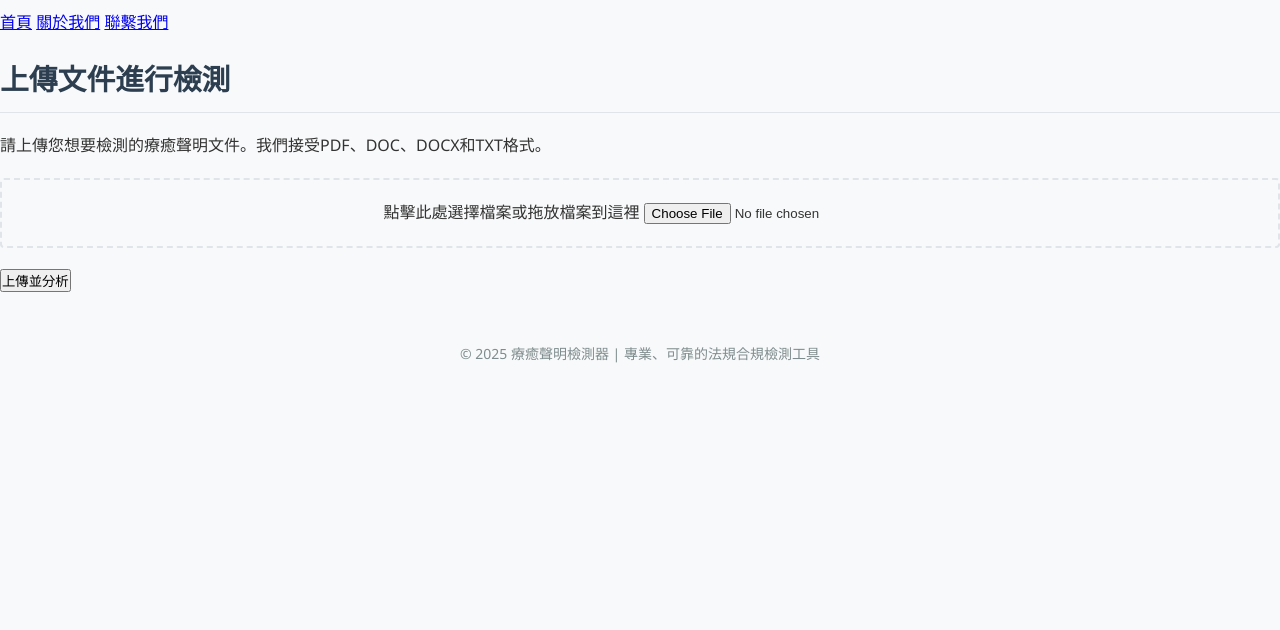
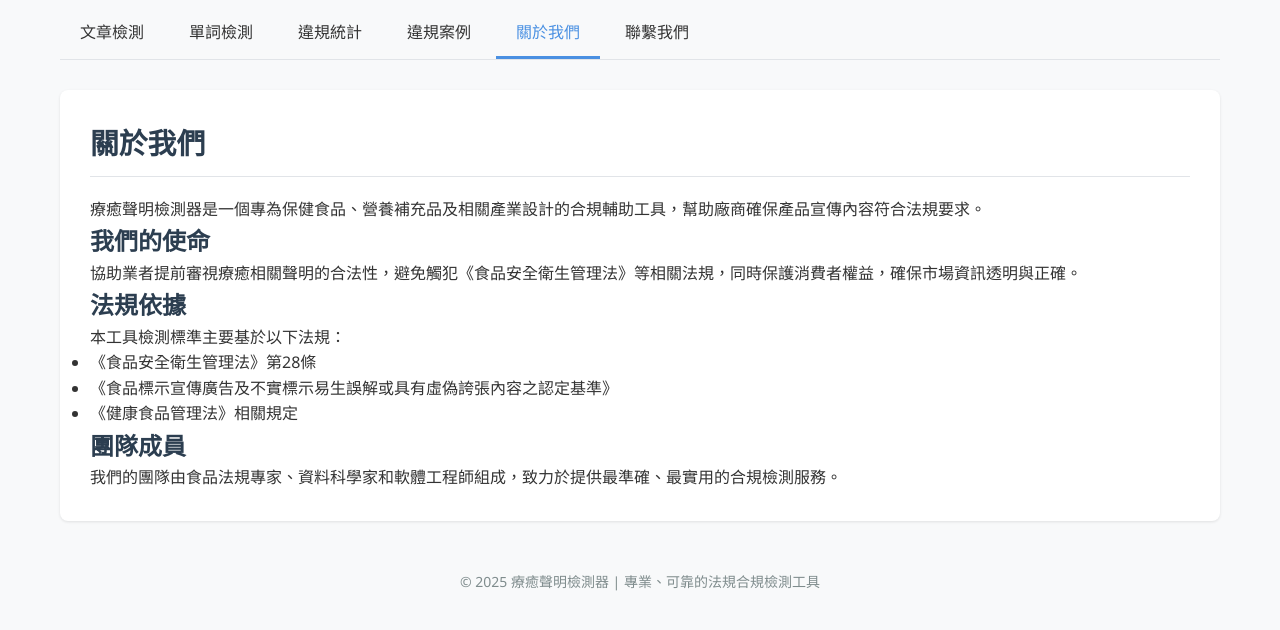
Before and after one commit to wenchun84/therapy-claim-detector, a Flask app: page /about in a window 1280 px wide. Shown: the top 630 px of the page. Run offline with Flask 2, Linux system fonts and the light colour scheme.

Commit message:
Update about.html

```diff
--- a/templates/about.html
+++ b/templates/about.html
@@ -1,50 +1,49 @@
 <!DOCTYPE html>
-<html>
+<html lang="zh-TW">
 <head>
+    <meta charset="UTF-8">
+    <meta name="viewport" content="width=device-width, initial-scale=1.0">
     <title>{{ title }}</title>
     <link rel="stylesheet" href="{{ url_for('static', filename='css/style.css') }}">
-    <meta name="viewport" content="width=device-width, initial-scale=1.0">
-    <script>
-        function updateFileName() {
-            const fileInput = document.getElementById('file');
-            const fileNameDisplay = document.getElementById('fileName');
-            if(fileInput.files.length > 0) {
-                fileNameDisplay.textContent = "已選擇檔案: " + fileInput.files[0].name;
-            } else {
-                fileNameDisplay.textContent = "";
-            }
-        }
-    </script>
 </head>
 <body>
+    <div class="container">
         <header>
-    <nav>
-        <a href="/">首頁</a>
-        <a href="/about">關於我們</a>
-        <a href="/contact">聯繫我們</a>
-    </nav>
+            <ul class="tabs">
+                <li><a href="/" class="{{ 'active' if active_tab == 'article' else '' }}">文章檢測</a></li>
+                <li><a href="/word" class="{{ 'active' if active_tab == 'word' else '' }}">單詞檢測</a></li>
+                <li><a href="/stats" class="{{ 'active' if active_tab == 'stats' else '' }}">違規統計</a></li>
+                <li><a href="/examples" class="{{ 'active' if active_tab == 'examples' else '' }}">違規案例</a></li>
+                <li><a href="/about" class="{{ 'active' if active_tab == 'about' else '' }}">關於我們</a></li>
+                <li><a href="/contact" class="{{ 'active' if active_tab == 'contact' else '' }}">聯繫我們</a></li>
+            </ul>
         </header>
+
         <main>
-        <h1>上傳文件進行檢測</h1>
-        <p>請上傳您想要檢測的療癒聲明文件。我們接受PDF、DOC、DOCX和TXT格式。</p>
+            <div class="content-box">
+                <h1>關於我們</h1>
 
-        {% if error %}
-        <div class="error-message">
-            <p>{{ error }}</p>
+                <p>療癒聲明檢測器是一個專為保健食品、營養補充品及相關產業設計的合規輔助工具，幫助廠商確保產品宣傳內容符合法規要求。</p>
+
+                <h2>我們的使命</h2>
+                <p>協助業者提前審視療癒相關聲明的合法性，避免觸犯《食品安全衛生管理法》等相關法規，同時保護消費者權益，確保市場資訊透明與正確。</p>
+
+                <h2>法規依據</h2>
+                <p>本工具檢測標準主要基於以下法規：</p>
+                <ul>
+                    <li>《食品安全衛生管理法》第28條</li>
+                    <li>《食品標示宣傳廣告及不實標示易生誤解或具有虛偽誇張內容之認定基準》</li>
+                    <li>《健康食品管理法》相關規定</li>
+                </ul>
+
+                <h2>團隊成員</h2>
+                <p>我們的團隊由食品法規專家、資料科學家和軟體工程師組成，致力於提供最準確、最實用的合規檢測服務。</p>
             </div>
-        {% endif %}
+        </main>
 
-        <form method="post" enctype="multipart/form-data">
-            <div class="file-upload">
-                <label class="file-upload-label">點擊此處選擇檔案或拖放檔案到這裡</label>
-                <input type="file" id="file" name="file" accept=".pdf,.doc,.docx,.txt" onchange="updateFileName()">
-                <p id="fileName" class="file-name-display"></p>
-            </div>
-            <button type="submit">上傳並分析</button>
-        </form>
-    </main>
         <footer>
             <p>&copy; 2025 療癒聲明檢測器 | 專業、可靠的法規合規檢測工具</p>
         </footer>
+    </div>
 </body>
 </html>
```
Lines whose indentation alone changed are shown as unchanged.
